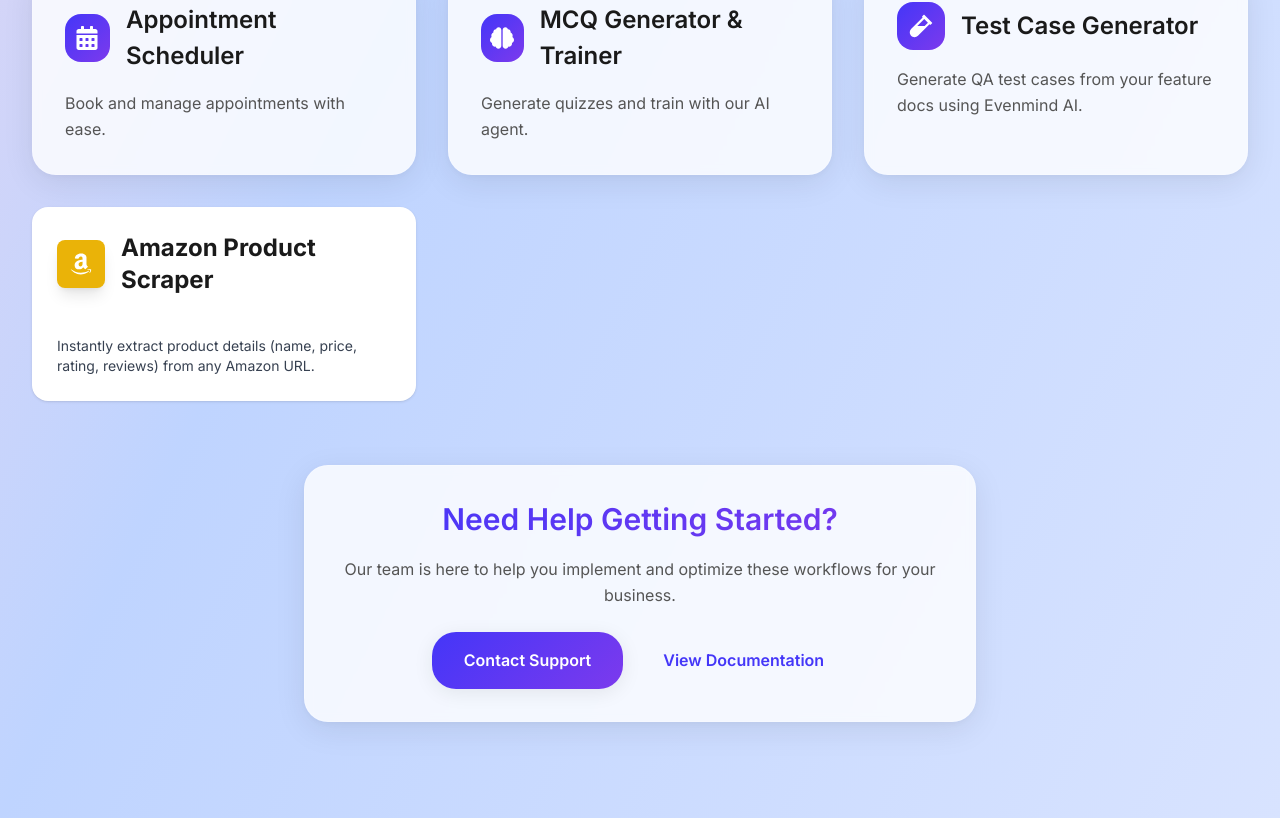
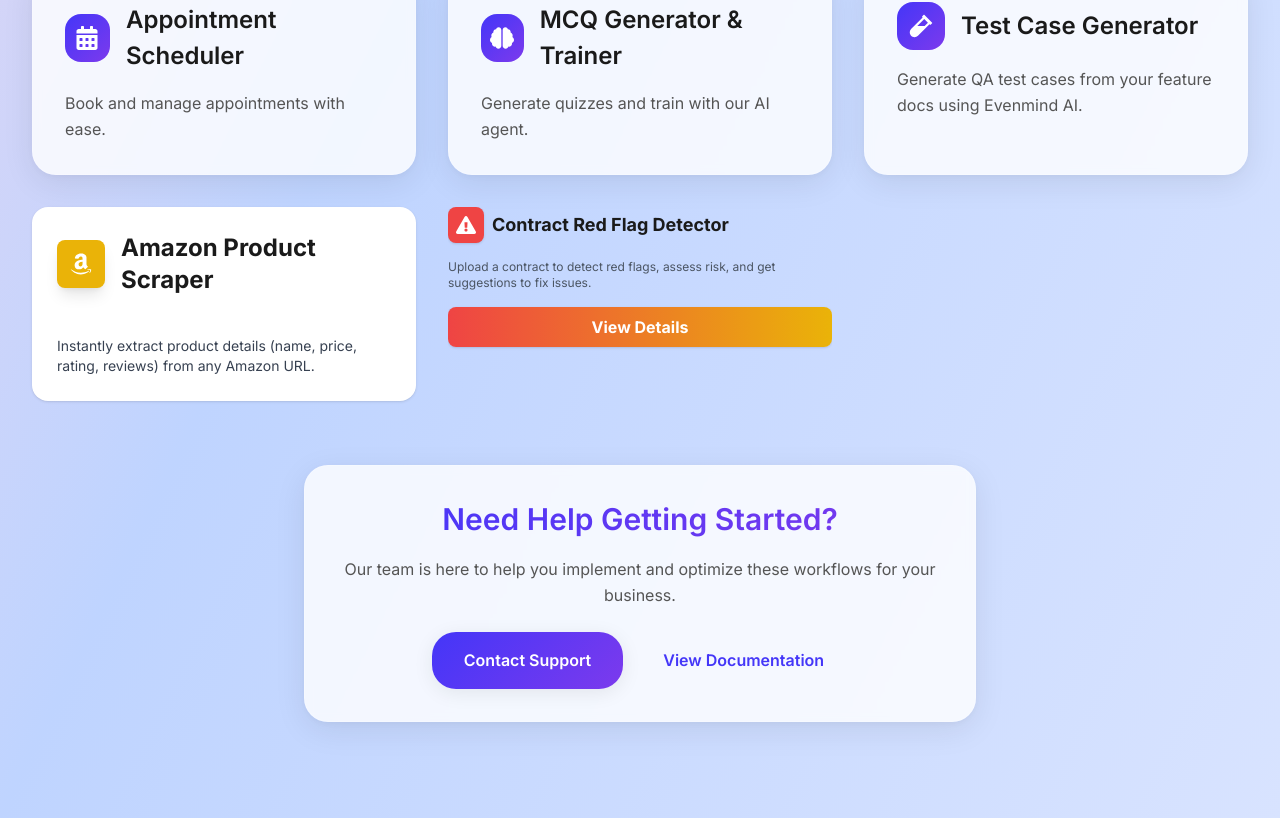
Before and after one commit to QuantamAIDevelopment/marketplace-ui, a React (Create React App) app: page / in a window 1280 px wide. Shown: the part 1777-2595 px from the top of the page. Built offline with nearby package versions, Linux system fonts and the light colour scheme.

Commit message:
Added Contract red flag

```diff
--- a/src/App.js
+++ b/src/App.js
@@ -11,7 +11,7 @@ import PolicyChangeNotificationPage from './pages/PolicyChangeNotificationPage';
 import PayslipAutoEncryptedPage from './pages/PayslipAutoEncryptedPage';
 import AICustomerSupport from './pages/AICustomerSupport';
 import ProductRecommendationPage from './pages/ProductRecommendationPage';
-import ContractRedFlagDectectorPage from './pages/ContractRedFlagDectectorPage';
+import ContractRedFlagDetectorPage from './pages/ContractRedFlagDetectorPage';
 import InventoryManagementPage from './pages/InventoryManagementPage';
 import MCQGeneratorPage from './pages/MCQGeneratorPage';
 import AppointmentSchedulerPage from './pages/AppointmentSchedulerPage';
@@ -45,7 +45,8 @@ function App() {
               <Route path="/workflows/policy-notifications" element={<PolicyChangeNotificationPage />} />
               <Route path="/ai-customer-support" element={<AICustomerSupport />} />
               <Route path="/workflows/product-recommendation" element={<ProductRecommendationPage />} />
-              <Route path="/workflows/contract-red-flag" element={<ContractRedFlagDectectorPage />} />
+              <Route path="/workflows/contract-red-flag" element={<ContractRedFlagDetectorPage />} />
+              <Route path="/contract-red-flag-detector" element={<ContractRedFlagDetectorPage />} />
               <Route path="/inventory-management" element={<InventoryManagementPage />} />
               <Route path="/mcq-generator" element={<MCQGeneratorPage />} />
               <Route path="/test-case-generator" element={<TestCaseGeneratorPage />} />
--- /dev/null
+++ b/src/components/workflows/ContractRedFlagDetectorCard.jsx
@@ -0,0 +1,34 @@
+import React from 'react';
+import { motion } from 'framer-motion';
+import { FaExclamationTriangle } from 'react-icons/fa';
+import { useNavigate } from 'react-router-dom';
+
+const ContractRedFlagDetectorCard = ({ compact = false }) => {
+  const navigate = useNavigate();
+
+  return (
+    <div className={compact ? 'space-y-4 w-full overflow-hidden' : 'space-y-8 w-full'}>
+      <div className={compact ? 'flex items-center space-x-2 mb-1' : 'flex items-center space-x-4 mb-2'}>
+        <div className={compact ? 'bg-red-500 p-2 rounded-lg shadow' : 'bg-red-500 p-3 rounded-lg shadow-lg'}>
+          <FaExclamationTriangle className={compact ? 'w-5 h-5 text-white' : 'w-6 h-6 text-white'} />
+        </div>
+        <h3 className={compact ? 'text-lg font-display text-anthropic-dark font-bold' : 'text-2xl font-display text-anthropic-dark font-bold'}>
+          Contract Red Flag Detector
+        </h3>
+      </div>
+      <p className={compact ? 'text-xs text-gray-600' : 'text-sm text-gray-700'}>
+        Upload a contract to detect red flags, assess risk, and get suggestions to fix issues.
+      </p>
+      <motion.button
+        whileHover={{ scale: 1.05, boxShadow: '0 8px 32px 0 #e5737333' }}
+        whileTap={{ scale: 0.97 }}
+        onClick={() => navigate('/contract-red-flag-detector')}
+        className={compact ? 'w-full bg-gradient-to-r from-red-500 to-yellow-500 text-white py-2 rounded-lg font-bold text-base shadow hover:from-red-600 hover:to-yellow-600 transition-colors' : 'w-full bg-gradient-to-r from-red-500 to-yellow-500 text-white py-3 rounded-xl font-bold text-lg shadow-lg hover:from-red-600 hover:to-yellow-600 transition-colors'}
+      >
+        View Details
+      </motion.button>
+    </div>
+  );
+};
+
+export default ContractRedFlagDetectorCard;
--- a/src/components/workflows/index.js
+++ b/src/components/workflows/index.js
@@ -7,3 +7,4 @@ export { default as FraudDetection } from './FraudDetection';
 export { default as AmazonWebScrapeCard } from './AmazonWebScrapeCard.jsx';
 // export { default as AmazonWebScrape } from './AmazonWebScrape.jsx';
 // export { default as AmazonWebScrapeCard } from './AmazonWebScrapeCard.jsx';
+export { default as ContractRedFlagDetectorCard } from './ContractRedFlagDetectorCard';
--- a/src/pages/Dashboard.js
+++ b/src/pages/Dashboard.js
@@ -2,7 +2,7 @@ import React from 'react';
 import { motion } from 'framer-motion';
 import { FaCalendarAlt, FaFileAlt, FaEnvelope, FaUserAlt, FaBirthdayCake, FaFileInvoiceDollar, FaRobot, FaFileContract, FaBoxOpen, FaWarehouse, FaBrain, FaCommentDots, FaMoneyBillWave, FaChartLine, FaChartBar, FaRupeeSign, FaShieldAlt, FaVial } from 'react-icons/fa';
 import { useNavigate } from 'react-router-dom';
-import { AmazonWebScrapeCard } from '../components/workflows';
+import { AmazonWebScrapeCard, ContractRedFlagDetectorCard } from '../components/workflows';
 
 const WorkflowCard = ({ title, icon: Icon, path, summary }) => {
   const navigate = useNavigate();
@@ -182,6 +182,7 @@ const Dashboard = () => {
             />
           ))}
           <AmazonWebScrapeCard compact />
+          <ContractRedFlagDetectorCard compact />
         </div>
 
         <motion.div
```
